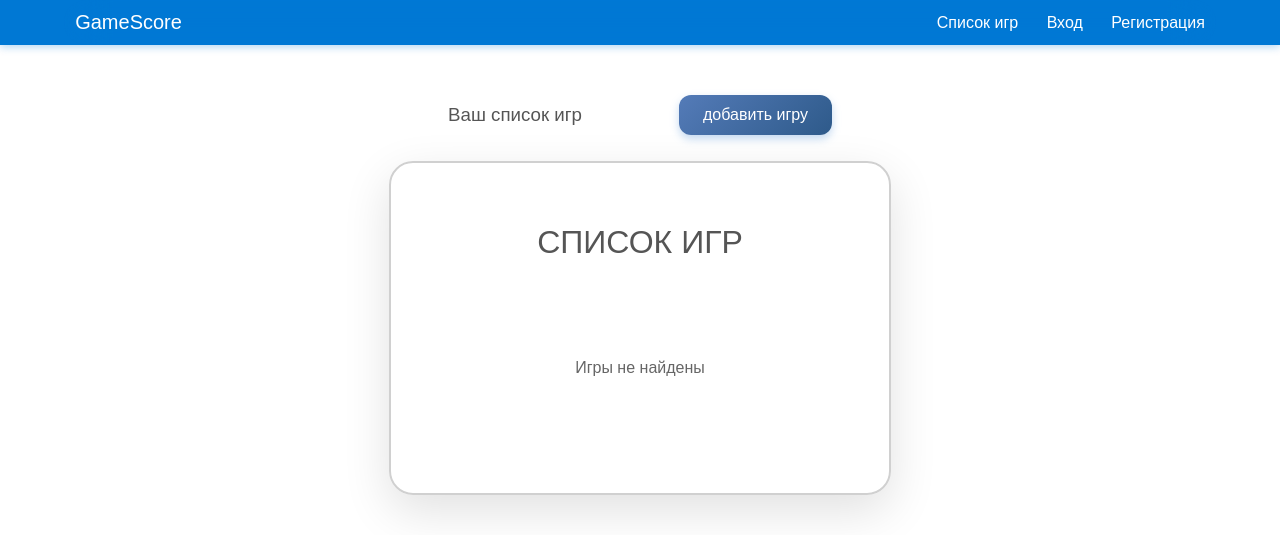
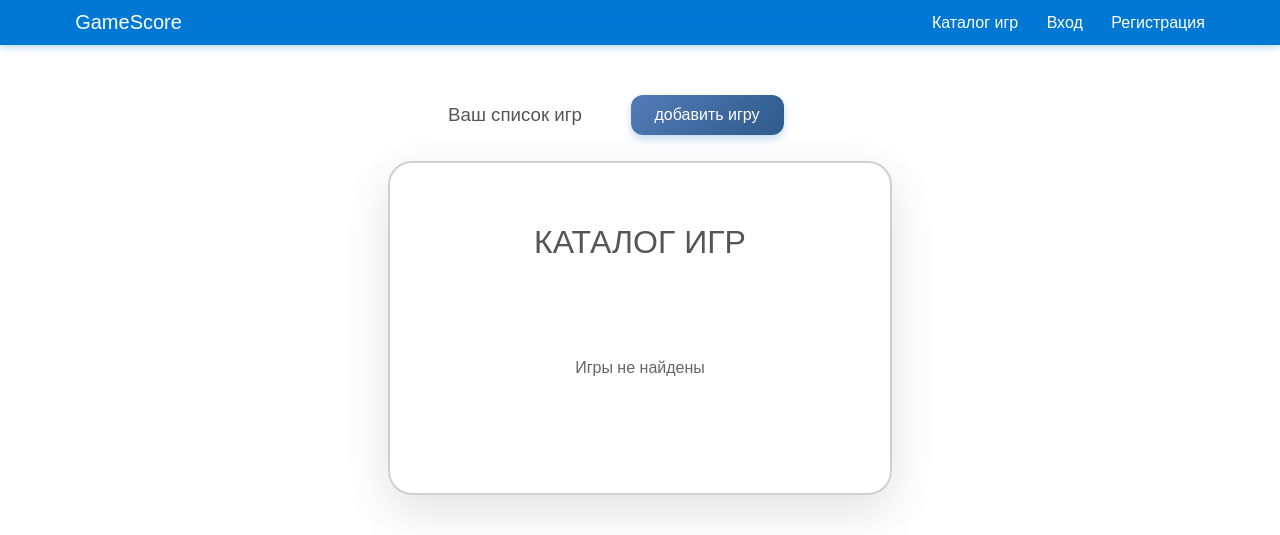
Before and after one commit to muhstefan/GameScore, a FastAPI app: page /pages/games/ in a window 1280 px wide. Shown: the top 535 px of the page. Run offline with FastAPI, Linux system fonts and the light colour scheme; data that the repository does not hold is empty.

Commit message:
base correct links, change list games to catalog games

```diff
--- a/gamescore/static/css/base.css
+++ b/gamescore/static/css/base.css
@@ -50,6 +50,8 @@ footer {
 /* Элементы */
 /* Кнопки — скруглённые с плавным эффектом при наведении */
 button {
+  display: block;      /* чтобы margin: auto работал */
+  margin: 0 auto;      /* центрирует кнопку по горизонтали */
   background: linear-gradient(135deg, #547bb8, #2e5a8a);
   border: none;
   border-radius: 12px;
@@ -69,6 +71,7 @@ button:hover{
   box-shadow: 0 6px 12px rgba(63, 122, 191, 0.6);
   outline: none;
 }
+
 
 /* Инпуты — минималистичные с лёгкой тенью */
 .form-group {
@@ -371,3 +374,8 @@ a:focus {
   font-weight: bold;
   user-select: none;         /* запретить выделение текста */
 }
+
+.pagination-button {
+  display: inline-block;  /* или inline-flex */
+  margin: 0;              /* отменяем margin auto */
+}
--- a/gamescore/templates/base.html
+++ b/gamescore/templates/base.html
@@ -15,9 +15,9 @@
             <div class="container">
                 <a href="/" class="logo">GameScore</a>
                 <nav class="nav-links">
-                    <a href="/games">Список игр</a>
-                    <a href="/about">Вход</a>
-                    <a href="/contact">Регистрация</a>
+                    <a href="/pages/games">Каталог игр</a>
+                    <a href="/pages/login">Вход</a>
+                    <a href="/pages/contact">Регистрация</a>
                 </nav>
             </div>
         </header>
--- a/gamescore/templates/games_list_container.html
+++ b/gamescore/templates/games_list_container.html
@@ -1,5 +1,5 @@
 <div class="container" id="game_list_container">
-    <h1>СПИСОК ИГР</h1>
+    <h1>КАТАЛОГ ИГР</h1>
 
     <div class="games-grid">
         {% for game in games %}
@@ -51,4 +51,3 @@
     <button class="pagination-button" data-page="{{ page + 1 }}">Следующая →</button>
   {% endif %}
 </div>
-</div>
--- a/gamescore/templates/index.html
+++ b/gamescore/templates/index.html
@@ -10,7 +10,7 @@
 
 <script>
     document.getElementById('games-list-btn').addEventListener('click', function() {
-        window.location.href = '/pages/games';
+        window.location.href = '/pages/games/';
     });
 </script>
 {% endblock %}
```
Lines whose indentation alone changed are shown as unchanged.
